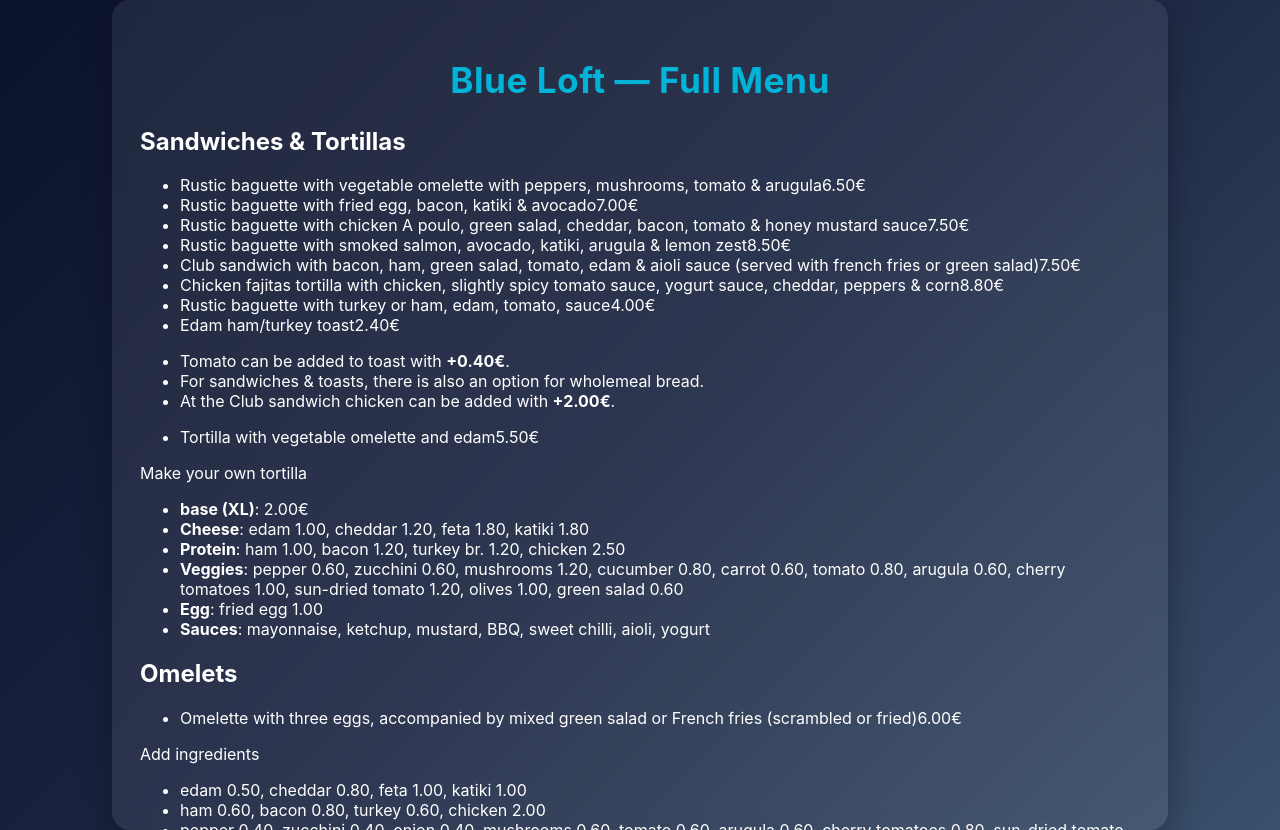
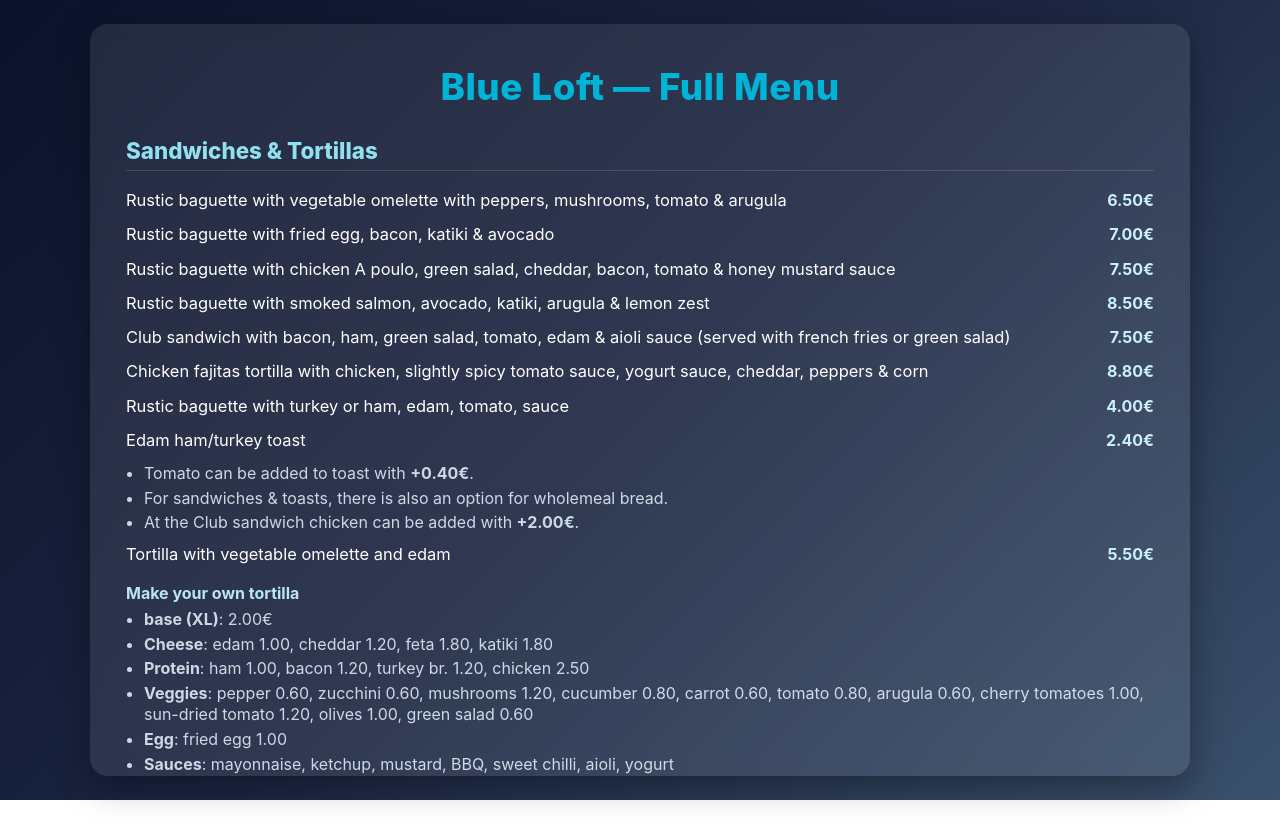
Before and after one commit to dfrntteam-creator/blue-loft-menu, a plain HTML site: page index.html in a window 1280 px wide. After the commit the page ends 800 px from the top, so only its background shows below. Drawn offline with Linux system fonts and the light colour scheme.

Commit message:
Update style.css

```diff
--- a/style.css
+++ b/style.css
@@ -1,70 +1,110 @@
-body {
-  margin: 0;
-  padding: 0;
-  font-family: 'Inter', 'Helvetica Neue', Arial, sans-serif;
-  background: linear-gradient(135deg, #0b132b, #1c2541, #3a506b);
-  color: #fff;
-  display: flex;
-  justify-content: center;
-  align-items: center;
-  min-height: 100vh;
+/* Base */
+:root{
+  --bg1:#0b132b; --bg2:#1c2541; --bg3:#3a506b;
+  --glass:rgba(255,255,255,.09);
+  --title:#00b4d8; --h2:#90e0ef; --price:#caf0f8; --text:#ffffff;
 }
 
-.container {
-  max-width: 1000px;
-  width: 92%;
-  background-color: rgba(255, 255, 255, 0.08);
-  backdrop-filter: blur(8px);
-  border-radius: 18px;
-  box-shadow: 0 8px 32px rgba(0, 0, 0, 0.3);
-  padding: 35px 28px;
-  overflow-y: auto;
-  max-height: 95vh;
+*{box-sizing:border-box}
+html,body{height:100%}
+body{
+  margin:0;
+  font-family:Inter, "Helvetica Neue", Arial, system-ui, -apple-system, sans-serif;
+  color:var(--text);
+  background:linear-gradient(135deg,var(--bg1),var(--bg2),var(--bg3));
+  display:flex; align-items:center; justify-content:center;
 }
 
-h1 {
-  text-align: center;
-  font-size: 2.2rem;
-  margin-bottom: 26px;
-  color: #00b4d8;
-  letter-spacing: 0.5px;
+/* Card container */
+.container{
+  width:min(1100px,94vw);
+  max-height:94vh;
+  overflow:auto;
+  padding:40px 36px;
+  background:var(--glass);
+  backdrop-filter:blur(8px);
+  border-radius:18px;
+  box-shadow:0 10px 34px rgba(0,0,0,.35);
 }
 
-.menu {
-  white-space: pre-wrap;
-  font-size: 1rem;
-  line-height: 1.45;
+/* Headings */
+h1{
+  margin:0 0 28px;
+  text-align:center;
+  font-weight:800;
+  letter-spacing:.5px;
+  color:var(--title);
+  font-size:2.3rem;
+}
+h2{
+  margin:26px 0 12px;
+  color:var(--h2);
+  font-size:1.4rem;
+  font-weight:800;
+  border-bottom:1px solid rgba(255,255,255,.14);
+  padding-bottom:6px;
+}
+h3.minor{
+  margin:18px 0 8px;
+  font-size:1.05rem;
+  color:#b9e6f2;
+  opacity:.95;
 }
 
-.menu pre {
-  font-family: inherit;
-  font-size: inherit;
+/* Item rows */
+.menu-list{list-style:none; margin:0; padding:0}
+.item{
+  display:grid;
+  grid-template-columns: 1fr auto;       /* name ... price */
+  column-gap:10px;
+  align-items:baseline;
+  padding:6px 0;                          /* compact vertical spacing */
+}
+.name{font-size:1.03rem; line-height:1.35}
+.price{
+  font-weight:700;
+  color:var(--price);
+  margin-left:8px;
+  white-space:nowrap;
 }
 
-::-webkit-scrollbar {
-  width: 10px;
-}
-::-webkit-scrollbar-thumb {
-  background-color: rgba(255, 255, 255, 0.3);
-  border-radius: 8px;
-}
-::-webkit-scrollbar-track {
-  background: transparent;
+/* dotted leaders between name and price */
+.dots{
+  grid-column:1 / -1; height:0; margin-top:-10px; margin-bottom:12px;
+  background:
+    linear-gradient(to right, transparent 0, transparent 4px, rgba(255,255,255,.18) 4px, rgba(255,255,255,.18) 6px) left center / 12px 1px repeat-x;
+  display:none;
 }
 
-/* MOBILE OPTIMIZATION */
-@media (max-width: 768px) {
-  .container {
-    padding: 25px 18px;
-    width: 94%;
-    max-height: 95vh;
-  }
-  h1 {
-    font-size: 1.8rem;
-    margin-bottom: 20px;
-  }
-  .menu {
-    font-size: 0.95rem;
-    line-height: 1.4;
-  }
+/* Notes & hints */
+.notes{margin:6px 0 0 0; padding-left:18px; color:#e8f7ff; opacity:.85}
+.notes li{margin:3px 0; line-height:1.35}
+.subhead{margin:12px 0 6px; font-weight:700; color:#b9e6f2}
+.hint{margin:4px 0 8px; font-size:.98rem; opacity:.85}
+
+/* Footer */
+.footer{margin:26px 0 4px; text-align:center; opacity:.9}
+.footer p{margin:6px 0}
+
+/* Scrollbar (desktop) */
+.container::-webkit-scrollbar{width:10px}
+.container::-webkit-scrollbar-thumb{background:rgba(255,255,255,.32); border-radius:8px}
+
+/* ----------------------------------
+   Mobile polish
+-----------------------------------*/
+@media (max-width: 768px){
+  .container{width:95vw; max-height:95vh; padding:28px 16px}
+  h1{font-size:1.9rem; margin-bottom:18px}
+  h2{font-size:1.22rem; margin:20px 0 10px}
+  .item{padding:5px 0}
+  .name{font-size:1rem; line-height:1.35}
+  .price{font-size:1rem}
+  .notes{padding-left:14px}
 }
+
+/* Ultra narrow phones */
+@media (max-width: 380px){
+  .name{font-size:.98rem}
+  .price{font-size:.98rem}
+}
```
